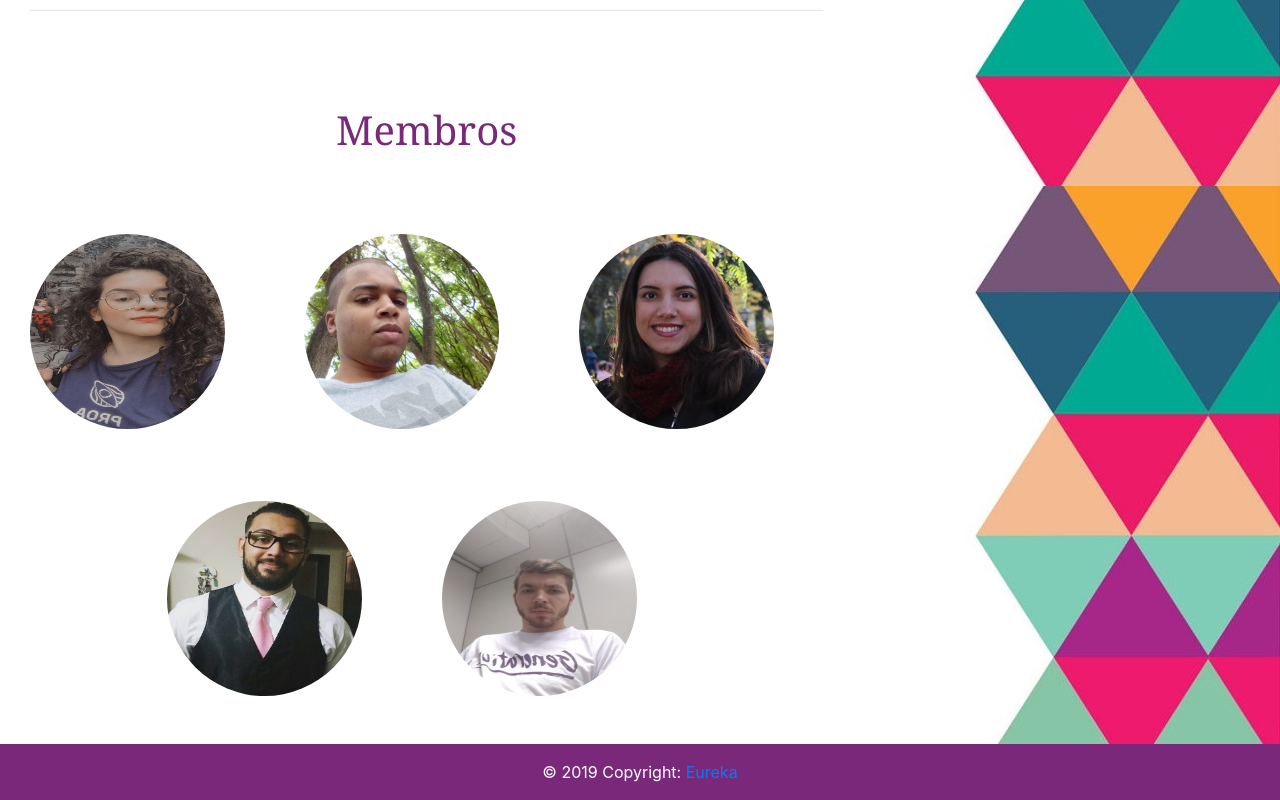
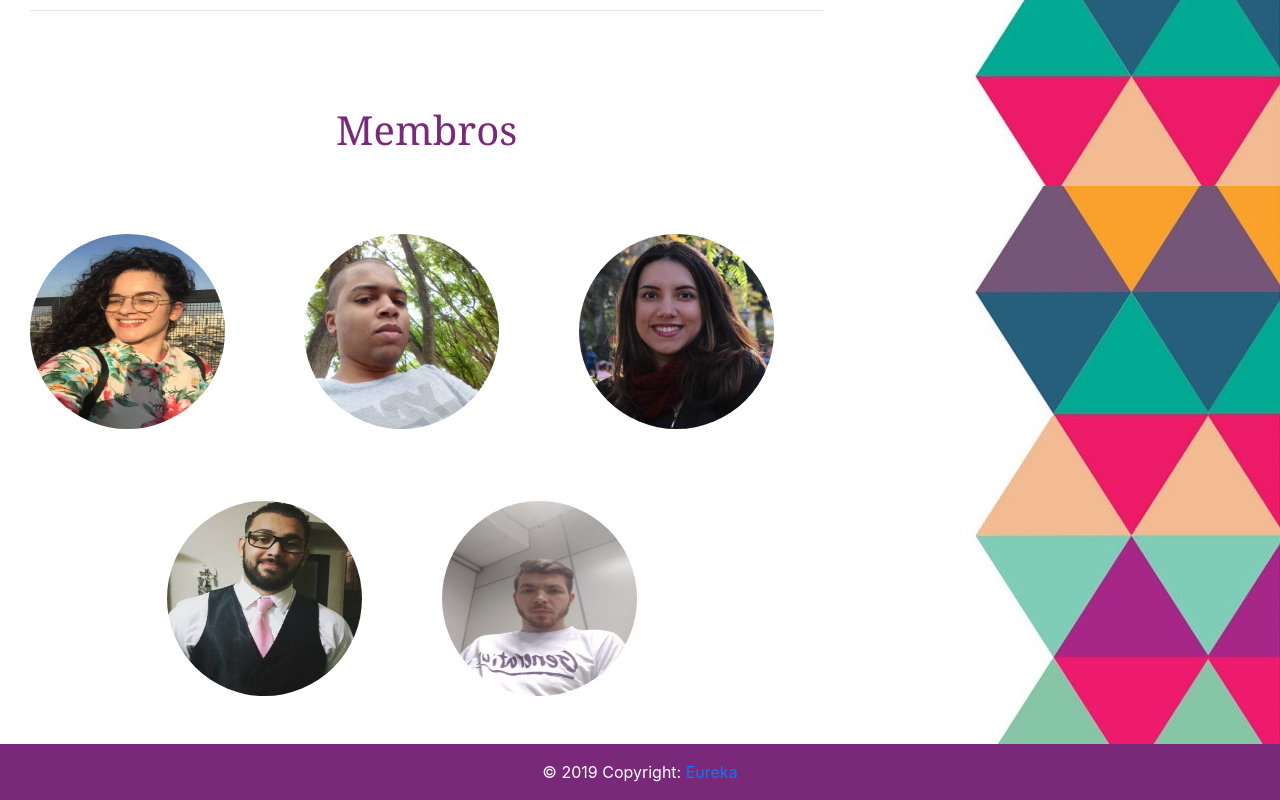
Before and after one commit to EdsonSantana93/ProjetoIntegradorAngular, an Angular app: page /sobre in a window 1280 px wide. Shown: the part 829-1629 px from the top of the page. Built offline with nearby package versions, Linux system fonts and the light colour scheme.

Commit message:
alteração de foto no sobre nós, integrante laura

```diff
--- a/src/app/sobre/sobre.component.html
+++ b/src/app/sobre/sobre.component.html
@@ -60,7 +60,7 @@
                     <!--Biografia da Laura-->
                     <div class="col-sm-4">
                         <div id="foto1">
-                            <img src="../../assets/image/laura.jfif" class="fotos"
+                            <img src="../../assets/image/lauraO.jpg" class="fotos"
                                 data-toggle="collapse" data-target="#laura"><!--Collapse: responsavel por abrir as descrições ao click do mousse-->
                             <div id="laura" class="collapse" aria-labelledby="foto1" data-parent="#accordionGroup"><!--aria-labelledby e data-parent: são responsaveis por fechar automaticamente um collapse caso outro collapse seja aberto-->
                                 <div class="collapse-text mt-3">
```
Also changed, not shown: src/assets/image/lauraO.jpg (added).
